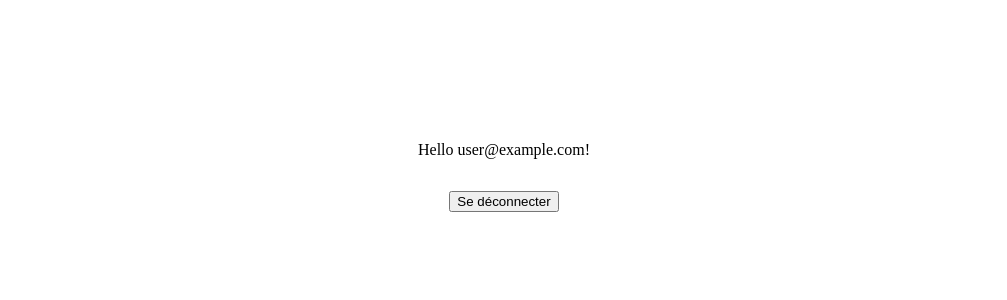
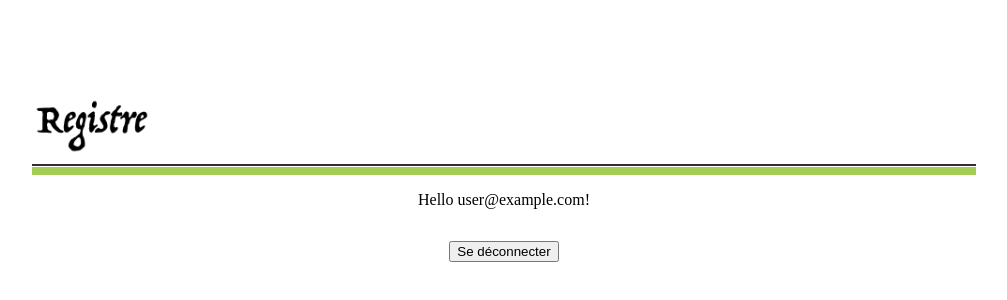
Before and after one commit to EtienneMiret/Registre, a Next.js app: page / in a window 1280 px wide. Shown: the part 224-524 px from the top of the page, without its empty margins (136-1143 px from the left). Built offline with nearby package versions, Linux system fonts and the light colour scheme; no server answers; sample sign-in values are in the browser's storage.

Commit message:
Create Header componenent.

```diff
--- /dev/null
+++ b/components/header.tsx
@@ -0,0 +1,15 @@
+import Link from 'next/link';
+import Image from 'next/image';
+import logo from 'public/logo.png';
+import styles from 'styles/Header.module.scss';
+import { NextComponentType } from 'next';
+
+const Header: NextComponentType = () => {
+  return <header className={styles.next}>
+    <h1>
+      <Link href="/"><a><Image src={logo} className={styles.logo} width={120} height={60} alt="Registre"/></a></Link>
+    </h1>
+  </header>;
+};
+
+export default Header;
--- a/pages/index.tsx
+++ b/pages/index.tsx
@@ -3,6 +3,7 @@ import Head from 'next/head'
 import styles from '../styles/Home.module.scss'
 import { getSession, signOut } from 'next-auth/react'
 import { Session } from 'next-auth';
+import Header from '../components/header';
 
 interface HomeParams {
   session: Session
@@ -17,6 +18,7 @@ const Home: NextPage<HomeParams> = ({session}) => {
           <meta name="description" content="Generated by create next app"/>
           <link rel="icon" href="/favicon.ico"/>
         </Head>
+        <Header/>
         <p>Hello {session.user?.email}!</p>
         <p><button onClick={() => signOut()}>Se déconnecter</button></p>
       </div>
```
